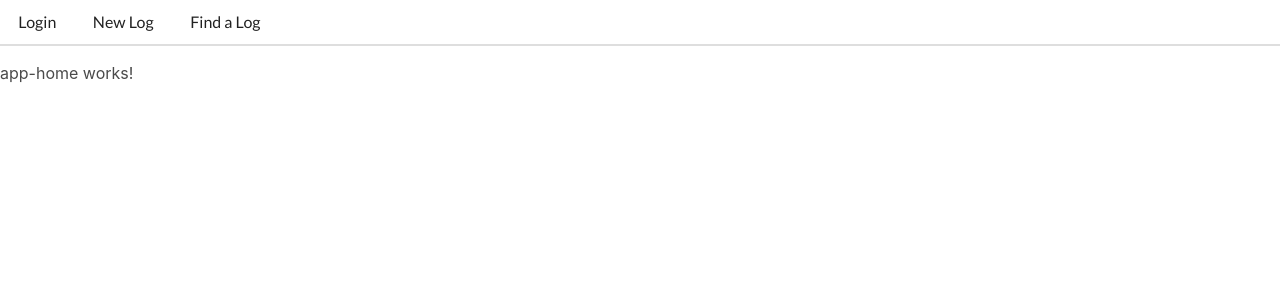
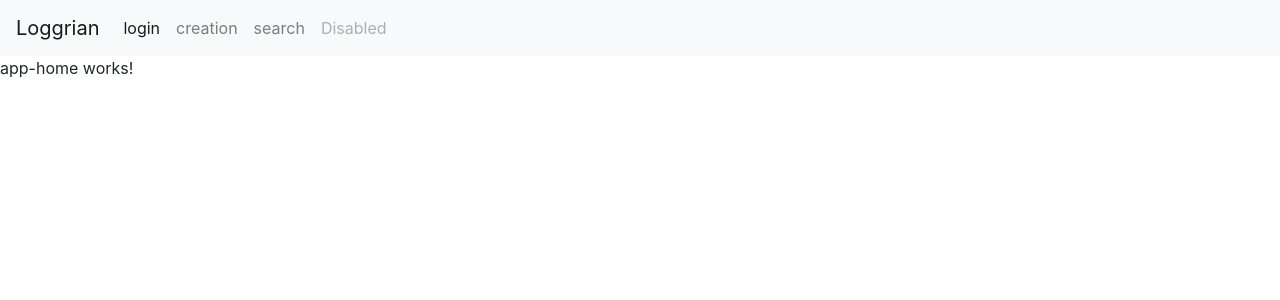
Before and after one commit to clawdeck9/loggrian, an Angular app: page / in a window 1280 px wide. Shown: the top 300 px of the page. Built offline with nearby package versions, Linux system fonts and the light colour scheme.

Commit message:
intermediate: bootstrap ok except the dropdown tags input

```diff
--- a/angular.json
+++ b/angular.json
@@ -24,6 +24,7 @@
               "src/assets"
             ],
             "styles": [
+              "node_modules/bootstrap/dist/css/bootstrap.min.css",
               "src/styles.css"
             ],
             "scripts": []
--- a/package.json
+++ b/package.json
@@ -19,9 +19,8 @@
     "@angular/platform-browser": "~8.2.14",
     "@angular/platform-browser-dynamic": "~8.2.14",
     "@angular/router": "~8.2.14",
+    "bootstrap": "^4.5.0",
     "rxjs": "~6.4.0",
-    "semantic-ui-css": "^2.4.1",
-    "bulma": "^0.8.0",
     "tslib": "^1.10.0",
     "zone.js": "~0.9.1"
   },
--- a/src/app/app.component.html
+++ b/src/app/app.component.html
@@ -1,10 +1,26 @@
-<div class="ui-container">
-    <div class="ui secondary pointing menu">
-        <a routerLink="login" routerLinkActive="active" class="item">Login</a>
-        <a routerLink="log-creation" routerLinkActive="active" class="item">New Log</a>
-        <a routerLink="log-search" routerLinkActive="active" class="item">Find a Log</a>
-    </div>
-    <div class="ui element">
-        <router-outlet></router-outlet>
-    </div>
+<nav class="navbar navbar-expand-lg navbar-light bg-light">
+  <a class="navbar-brand" href="#">Loggrian</a>
+  <button class="navbar-toggler" type="button" data-toggle="collapse" data-target="#navbarNav" aria-controls="navbarNav"
+    aria-expanded="false" aria-label="Toggle navigation">
+    <span class="navbar-toggler-icon"></span>
+  </button>
+  <div class="collapse navbar-collapse" id="navbarNav">
+    <ul class="navbar-nav">
+      <li class="nav-item active">
+        <a class="nav-link" routerLink="login">login <span class="sr-only">(current)</span></a>
+      </li>
+      <li class="nav-item">
+        <a class="nav-link" routerLink="log-creation">creation</a>
+      </li>
+      <li class="nav-item">
+        <a class="nav-link" routerLink="log-search">search</a>
+      </li>
+      <li class="nav-item">
+        <a class="nav-link disabled">Disabled</a>
+      </li>
+    </ul>
+  </div>
+</nav>
+<div>
+  <router-outlet></router-outlet>
 </div>
--- a/src/app/log-creation/creation-form/creation-form.component.html
+++ b/src/app/log-creation/creation-form/creation-form.component.html
@@ -1,27 +1,42 @@
+<div class="container">
+  <div class="row">
+    <div class="col-xs-12 col-sm-10 col-md-8 col-sm-offset-1 col-md-offset-2">
       <form [formGroup]="creationForm" (ngSubmit)="onSubmit()">
         <label class="label">Title</label>
-  <div class="field">
-    <div class="control">
-      <input class="input is-primary" type="text" formControlName="title" >
-    </div>
+        <div class="form-control">
+          <input class="input" type="text" formControlName="title">
         </div>
         <label class="label">Tag</label>
-  <div class="field">
-    <div class="control">
-      <input class="input" type="text" formControlName="tag" >
+        <div class="form-control">
+          <input class="input" type="text" formControlName="tag">
         </div>
-  </div>
-  <div class="formGroup" formControlName="taglist">
+        <!-- <div class="formGroup" formControlName="tag">
     <select>
       <option *ngFor="let tag of filteredTags; let i = index" [value]="filteredTags[i]"> {{filteredTags[i]}}  </option>
     </select>
+  </div> -->
+        <div class="input-group">
+          <input type="text" class="form-control" aria-label="Text input with dropdown button">
+          <div class="input-group-append">
+            <button class="btn btn-outline-secondary dropdown-toggle" type="button" data-toggle="dropdown"
+              aria-haspopup="true" aria-expanded="false">Dropdown</button>
+            <div class="dropdown-menu">
+              <a class="dropdown-item" href="#">Action</a>
+              <a class="dropdown-item" href="#">Another action</a>
+              <a class="dropdown-item" href="#">Something else here</a>
+            </div>
+          </div>
         </div>
         <label class="label">Log text</label>
-  <div class="control">
-    <textarea class="textarea" formControlName="text"></textarea>
+        <div class="form-group">
+          <label for="exampleFormControlTextarea1">Example textarea</label>
+          <textarea class="form-control" formControlName="text" rows="3"></textarea>
         </div>
         <div>
           <button type="submit" class="primary">submit</button>
         </div>
       </form>
+    </div>
+  </div>
+</div>
 form.value {{creationForm.value | json}}
--- a/src/app/log-creation/creation-form/creation-form.component.ts
+++ b/src/app/log-creation/creation-form/creation-form.component.ts
@@ -10,13 +10,12 @@ import { LogsService } from '../../logs.service';
 })
 export class CreationFormComponent implements OnInit {
 
-  filteredTags = [];
+  filteredTags = ['no value'];
 
 
   creationForm = new FormGroup({
     'title': new FormControl('testintg Loggrian'),
     'tag': new FormControl(''),
-    'taglist': new FormControl('tag'),
     'text': new FormControl('a sample of the whole thing here...')
   });
 
@@ -29,11 +28,12 @@ export class CreationFormComponent implements OnInit {
       if (tagValue.length > 2) {
         this.filteredTags = this.service.getTags(tagValue);
       }
+      console.log('filtTags:', this.filteredTags);
     });
 
-    this.creationForm.get('taglist').valueChanges.subscribe( selectedVal => {
-      this.creationForm.patchValue( {'tag': selectedVal});
-    });
+    // this.creationForm.get('taglist').valueChanges.subscribe( selectedVal => {
+    //   this.creationForm.patchValue( {'tag': selectedVal});
+    // });
 
   }
 
--- a/src/app/log-creation/log-creation-form/log-creation-form.component.html
+++ b/src/app/log-creation/log-creation-form/log-creation-form.component.html
@@ -1,8 +1,15 @@
 <p>log-creation-form works!</p>
-<div class="ui button" (click)="onGetALog()">get a log</div>
-<div class="ui button" (click)="onGetALogLocal()">get a log (local)</div>
-<div class="ui button" (click)="onTestPost()">post a sample log</div>
-<div class="ui button" (click)="onPostLog()">post a local log</div>
-<p>{{ log }}</p>
+<div class="container">
+  <div class="row">
+    <div class="col-xs-12 col-sm-10 col-md-8 col-sm-offset-1 col-md-offset-2">
+      <button class="primary" (click)="onGetALog()">get a log</button>
+      <button class="primary" (click)="onGetALogLocal()"> get a local log</button>
+      <button class="primary" (click)="onTestPost()">post a sample log</button>
+      <button class="primary" (click)="onPostLog()">post a local log</button>
+    </div>
+  </div>
+</div>
+
+<p>log: {{ log }}</p>
 app-creation-form
 <app-creation-form></app-creation-form>
--- a/src/app/logs.service.ts
+++ b/src/app/logs.service.ts
@@ -50,10 +50,8 @@ export class LogsService {
 
     let temp: string[] = [];
     for(let i in this.tags) {
-      console.log('beg ', beg, ' tag ', this.tags[i]);
       if (this.tags[i].startsWith(beg)){
         temp.push(this.tags[i]);
-        console.log('beg ', beg, ' tag ', this.tags[i]);
       }
     }
     return temp;
--- a/src/styles.css
+++ b/src/styles.css
@@ -1,4 +1,4 @@
 /* You can add global styles to this file, and also import other style files */
-@import 'semantic-ui-css/semantic.css';
+/* @import 'semantic-ui-css/semantic.css';
 
-@import "bulma/css/bulma.css";
+@import "bulma/css/bulma.css"; */
```
Also changed, not shown: 1 other file (tests, documents, lock files or other folders). Lines whose indentation alone changed are shown as unchanged.
